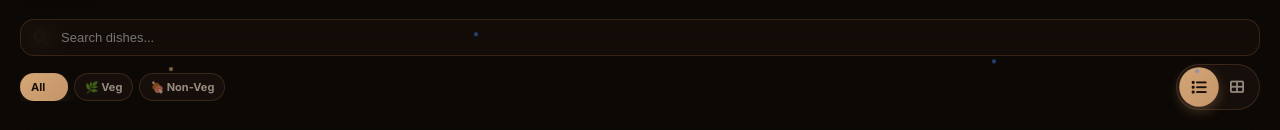
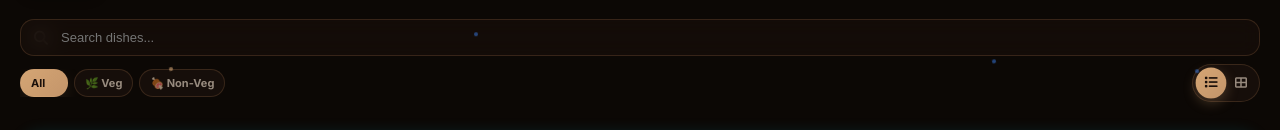
Before and after one commit to aevinite/3D_MENU_NEXTjs_Lastest, a Next.js app: page /menu in a window 1280 px wide. Shown: the part 313-443 px from the top of the page. Built offline with nearby package versions, Linux system fonts and the light colour scheme; no server answers; a web font is replaced by a local one.

Commit message:
chore: update

```diff
--- a/app/globals.css
+++ b/app/globals.css
@@ -510,8 +510,8 @@ html[data-theme="light"], html[data-theme="light"] body { background: #faf3e8; }
   background: var(--card); border: var(--border); border-radius: 30px; padding: 4px; display: flex; gap: 2px;
 }
 .switch-opt {
-  width: 36px; height: 36px; border-radius: 50%; display: flex; align-items: center; justify-content: center;
-  font-size: 14px; cursor: pointer; color: var(--muted); transition: all 0.3s var(--ease);
+  width: 28px; height: 28px; border-radius: 50%; display: flex; align-items: center; justify-content: center;
+  font-size: 12px; cursor: pointer; color: var(--muted); transition: all 0.3s var(--ease);
   background: transparent; border: none; padding: 0;
 }
 .switch-opt:hover { color: var(--text); }
@@ -815,6 +815,7 @@ html[data-theme="light"], html[data-theme="light"] body { background: #faf3e8; }
   pointer-events:none;
 }
 .viewer-wrapper .hs-line-el{
+  opacity: 0;
   animation:lineBreath 1.5s ease-in-out infinite;
   animation-play-state: paused;
 }
@@ -1039,7 +1040,7 @@ html[data-theme="light"], html[data-theme="light"] body { background: #faf3e8; }
   animation: titleSlide 0.6s var(--ease) 0.4s forwards;
 }
 .form-title {
-  font-size: 14px; font-weight: 700; color: var(--text); margin-bottom: 12px;
+  font-size: 14px; font-weight: 700; color: var(--text); margin-bottom: 2px;
 }
 .review-textarea {
   width: 100%; background: var(--bg); border: var(--border); border-radius: 14px;
@@ -1384,19 +1385,22 @@ html[data-theme="light"], html[data-theme="light"] body { background: #faf3e8; }
 }
 .stat-label { font-size: 11px; color: var(--muted); text-transform: uppercase; letter-spacing: 1px; font-weight: 600; }
 .ingredients-row {
-  display: flex; justify-content: center; gap: 12px; flex-wrap: wrap; margin-bottom: 28px;
-  padding: 0 8px;
+  display: grid;
+  grid-template-columns: repeat(3, 1fr);
+  gap: 8px;
+  margin-bottom: 24px;
+  padding: 0;
   animation: titleSlide 0.6s var(--ease) 0.38s both;
 }
 .ing-tag {
-  font-size: 11px; font-weight: 800; text-transform: uppercase; padding: 10px 18px; border-radius: 24px;
-  letter-spacing: 0.8px;
-  margin-bottom: 6px;
+  font-size: 10px; font-weight: 700; text-transform: uppercase; padding: 7px 8px; border-radius: 16px;
+  letter-spacing: 0.3px;
   cursor: pointer; transition: all 0.3s var(--ease);
-  display: inline-flex; align-items: center; gap: 6px;
+  display: flex; align-items: center; justify-content: center; gap: 4px;
   background: rgba(212, 165, 116, 0.15);
   border: 1px solid rgba(212,165,116,0.3);
   color: var(--accent);
+  overflow: hidden; white-space: nowrap; text-overflow: ellipsis; min-width: 0;
 }
 .ing-tag:hover {
   box-shadow: 0 0 18px rgba(212,165,116,0.45);
@@ -2114,11 +2118,6 @@ a *:active,
   box-shadow: 0 20px 60px rgba(0,0,0,0.8);
   touch-action: pinch-zoom;
   cursor: default;
-  transition: transform 0.3s ease;
-}
-.img-lightbox-img.zoomed {
-  transform: scale(2.2);
-  cursor: zoom-out;
 }
 .img-lightbox-close {
   position: absolute;
--- a/components/PublicModelViewer.tsx
+++ b/components/PublicModelViewer.tsx
@@ -135,7 +135,6 @@ export default function PublicModelViewer({
                   strokeWidth="0.9"
                   strokeLinecap="round"
                   className="hs-line-el"
-                  style={{ opacity: "0" }}
                 />
               </svg>
             </button>
```
Also changed, not shown: app/item/[slug]/ItemClient.tsx (+6 -8 lines).
